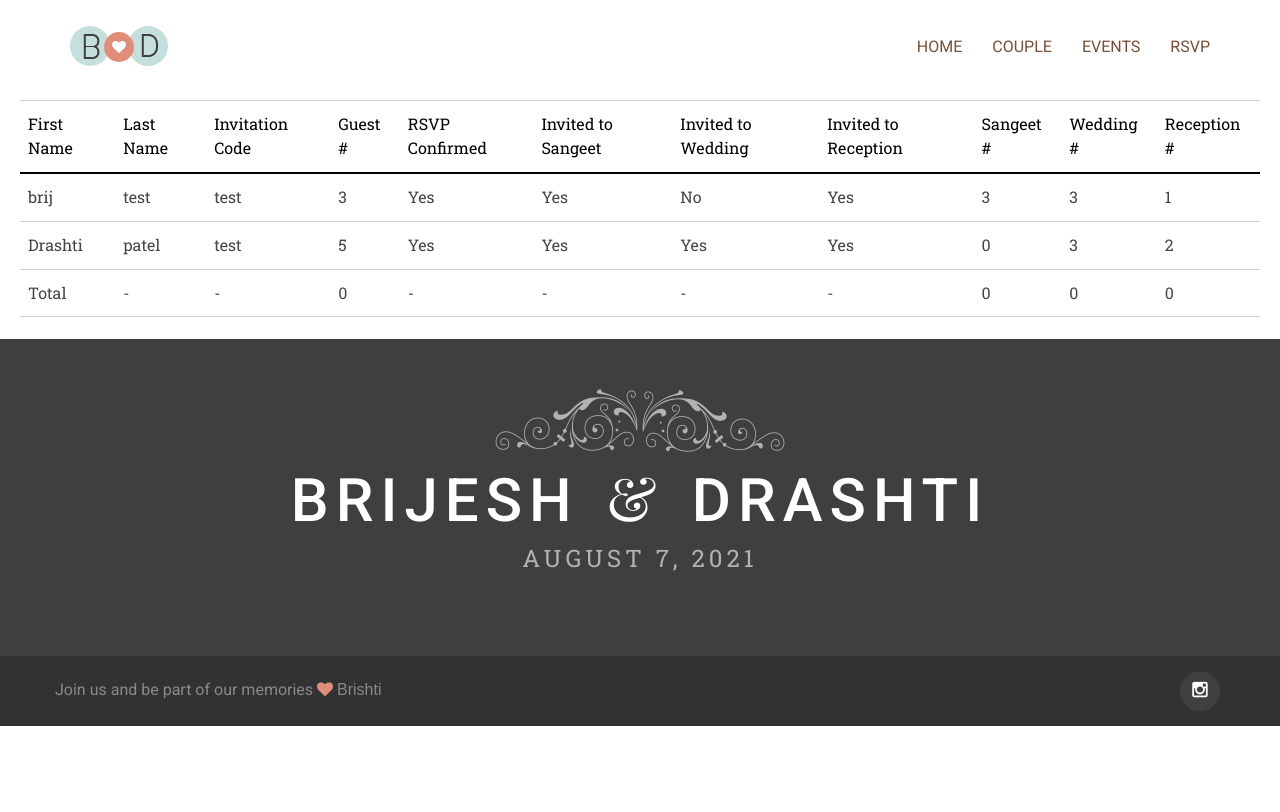
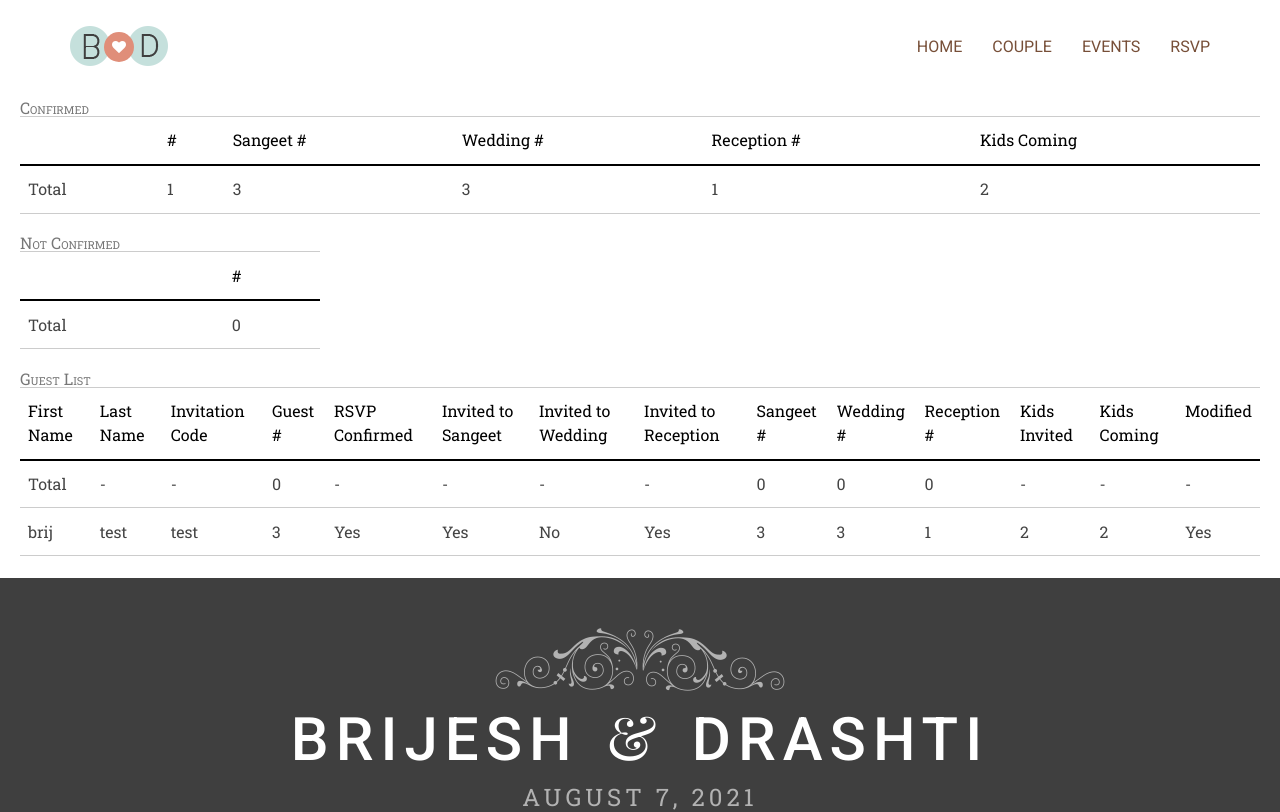
Before and after one commit to mybrijesh/Wedding, an Angular app in the folder brishti/: page /guestList in a window 1280 px wide. Shown: the top 812 px of the page. Built offline with nearby package versions, Linux system fonts and the light colour scheme; no server answers; a web font is replaced by a local one.

Commit message:
guestList page updated

```diff
--- a/brishti/src/app/empty/empty.component.html
+++ b/brishti/src/app/empty/empty.component.html
@@ -2,6 +2,58 @@
 
 
     <table>
+        <caption>Confirmed</caption>
+        <thead>
+            <tr>
+                <th id="firstName"></th>
+
+                <th id="guest">#</th>
+
+                <th id="Sangeet">Sangeet #</th>
+                <th id="Wedding">Wedding #</th>
+                <th id="Reception">Reception #</th>
+                <th id="numOfKidsConfrimed">Kids Coming</th>
+            </tr>
+        </thead>
+        <tbody>
+            <tr>
+                <td>Total</td>
+                <td>{{getTotalGuestForEvent(true)}}</td>
+                <td>{{getTotalGuestForTypeAndEvent(true, "rsvpConfirmedForSangeet")}}</td>
+                <td>{{getTotalGuestForTypeAndEvent(true, "rsvpConfirmedForWedding")}}</td>
+                <td>{{getTotalGuestForTypeAndEvent(true, "rsvpConfirmedForReception")}}</td>
+                <td>{{getTotalGuestForTypeAndEvent(true, "numOfKidsConfrimed")}}</td>
+            </tr>
+        </tbody>
+    </table>
+
+    <table style="width: 300px;">
+        <caption>Not Confirmed</caption>
+        <thead>
+            <tr>
+                <th id="firstName"></th>
+
+                <th id="guest">#</th>
+                <!-- <th id="Sangeet">Sangeet #</th>
+                <th id="Wedding">Wedding #</th>
+                <th id="Reception">Reception #</th>
+                <th id="numOfKidsConfrimed">Kids Coming</th> -->
+            </tr>
+        </thead>
+        <tbody>
+            <tr>
+                <td>Total</td>
+                <td>{{getTotalGuestForEvent(false)}}</td>
+                <!-- <td>{{getTotalGuestForTypeAndEvent(false, "rsvpConfirmedForSangeet")}}</td>
+                <td>{{getTotalGuestForTypeAndEvent(false, "rsvpConfirmedForWedding")}}</td>
+                <td>{{getTotalGuestForTypeAndEvent(false, "rsvpConfirmedForReception")}}</td>
+                <td>{{getTotalGuestForTypeAndEvent(true, "numOfKidsConfrimed")}}</td> -->
+            </tr>
+        </tbody>
+    </table>
+
+    <table>
+        <caption>Guest List</caption>
         <thead>
             <tr>
                 <th id="firstName">First Name</th>
@@ -15,17 +67,14 @@
                 <th id="Sangeet">Sangeet #</th>
                 <th id="Wedding">Wedding #</th>
                 <th id="Reception">Reception #</th>
+                <th id="Kids">Kids Invited</th>
+                <th id="numOfKidsConfrimed">Kids Coming</th>
+                <th id="modified">Modified</th>
 
             </tr>
         </thead>
         <tbody>
-            <tr *ngFor="let guest of guestList">
-                <td *ngFor="let key of columnsDataName">
-                    {{ getValue(guest[key])}}
-                </td>
-            </tr>
-            <tr>
-                <td>Total</td>
+            <td>Total</td>
                 <td>-</td>
                 <td>-</td>
                 <td>{{totalGuest}}</td>
@@ -36,7 +85,15 @@
                 <td>{{totalSangeet}}</td>
                 <td>{{totalWedding}}</td>
                 <td>{{totalReception}}</td>
+                <td>-</td>
+                <td>-</td>
+                <td>-</td>
+            <tr *ngFor="let guest of guestList">
+                <td *ngFor="let key of columnsDataName">
+                    {{ getValue(guest[key])}}
+                </td>
             </tr>
+
         </tbody>
     </table>
 
--- a/brishti/src/app/empty/empty.component.ts
+++ b/brishti/src/app/empty/empty.component.ts
@@ -14,6 +14,9 @@ interface guestList {
   rsvpConfirmedForWedding?: number;
   rsvpConfirmedForReception?: number;
   rsvpConfirmed?: boolean;
+  kids: number;
+  numOfKidsConfrimed: number;
+  modified: boolean;
 }
 
 @Component({
@@ -27,10 +30,11 @@ export class EmptyComponent implements OnInit {
    "invitedGuest","rsvpConfirmed",
   "invitedToSangeet","invitedToWedding",
   "invitedToReception","rsvpConfirmedForSangeet",
-  "rsvpConfirmedForWedding","rsvpConfirmedForReception"
+  "rsvpConfirmedForWedding","rsvpConfirmedForReception","kids","numOfKidsConfrimed", "modified"
     ]
 
-  guestList: guestList[] = [{id: 1,
+  guestList: guestList[] = [{
+    id: 1,
     invitationCode: "test",
     firstName: "brij",
     lastName: "test",
@@ -41,19 +45,11 @@ export class EmptyComponent implements OnInit {
     rsvpConfirmedForSangeet: 3,
     rsvpConfirmedForWedding: 3,
     rsvpConfirmedForReception: 1,
-    rsvpConfirmed: true},
-    {id: 2,
-      invitationCode: "test",
-      firstName: "Drashti",
-      lastName: "patel",
-      invitedGuest: 5,
-      invitedToSangeet: true,
-      invitedToWedding: true,
-      invitedToReception: true,
-      rsvpConfirmedForSangeet: 0,
-      rsvpConfirmedForWedding: 3,
-      rsvpConfirmedForReception: 2,
-      rsvpConfirmed: true}]
+    rsvpConfirmed: true,
+    kids: 2,
+    numOfKidsConfrimed: 2,
+    modified: true
+  }]
 
   totalGuest:number = 0;
   totalSangeet: number = 0;
@@ -80,6 +76,30 @@ export class EmptyComponent implements OnInit {
       this.totalWedding += guest.rsvpConfirmedForWedding;
       this.totalReception += guest.rsvpConfirmedForReception;
     })
+  }
+
+  getTotalGuestForTypeAndEvent(confirmed: boolean, type: string): number{
+    let count = 0;
+
+    this.guestList.forEach(guest => {
+      if(guest.modified === confirmed){
+        count += guest[type];
+      }
+    })
+
+    return count;
+  }
+
+  getTotalGuestForEvent(confirmed): number{
+    let count = 0;
+
+    this.guestList.forEach(guest => {
+      if(guest.modified === confirmed){
+        count += 1;
+      }
+    })
+
+    return count;
   }
 
   getValue(value: any): any {
@@ -110,10 +130,27 @@ export class EmptyComponent implements OnInit {
             rsvpConfirmedForWedding : data.rsvpConfirmedForWedding,
             rsvpConfirmedForReception : data.rsvpConfirmedForReception,
             invitationCode : data.invitationCode,
-            rsvpConfirmed: Boolean(data.rsvpConfirmed)
+            rsvpConfirmed: Boolean(data.rsvpConfirmed),
+            kids: data.kids,
+            numOfKidsConfrimed: data.numOfKidsConfrimed,
+            modified: Boolean(data.modified)
           }
+          // if (guest.invitationCode !== 'brij123'){
+          //   this.guestList.push(guest);
+          // }
           this.guestList.push(guest);
         });
+
+        this.guestList.sort((a,b) => {
+          if(a.modified){
+            return -1;
+          }
+          if(b.modified){
+            return 1;
+          }
+          return 0;
+        })
+
         this.setCounts();
       }
     });
```
Also changed, not shown: 1 other file (tests, documents, lock files or other folders).
